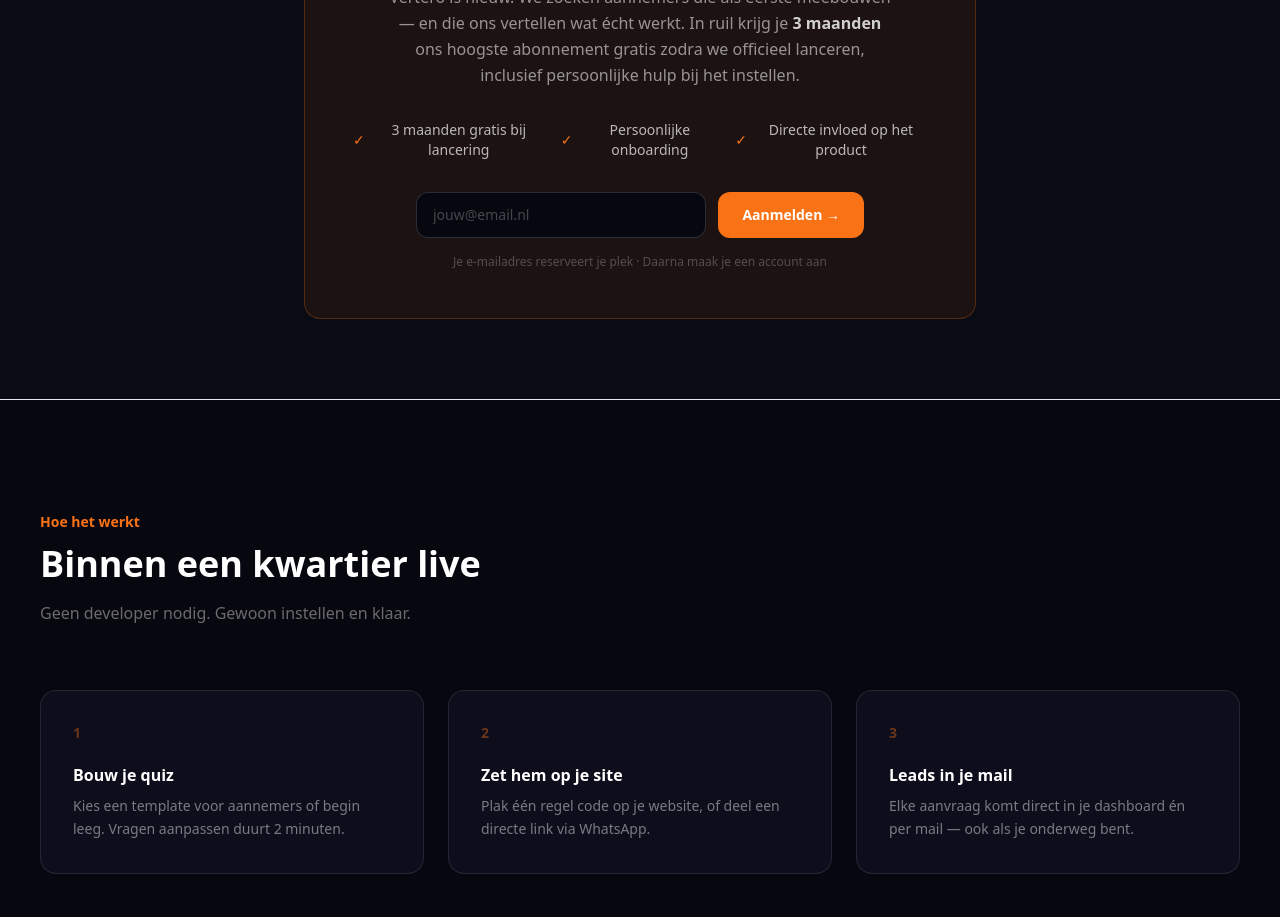
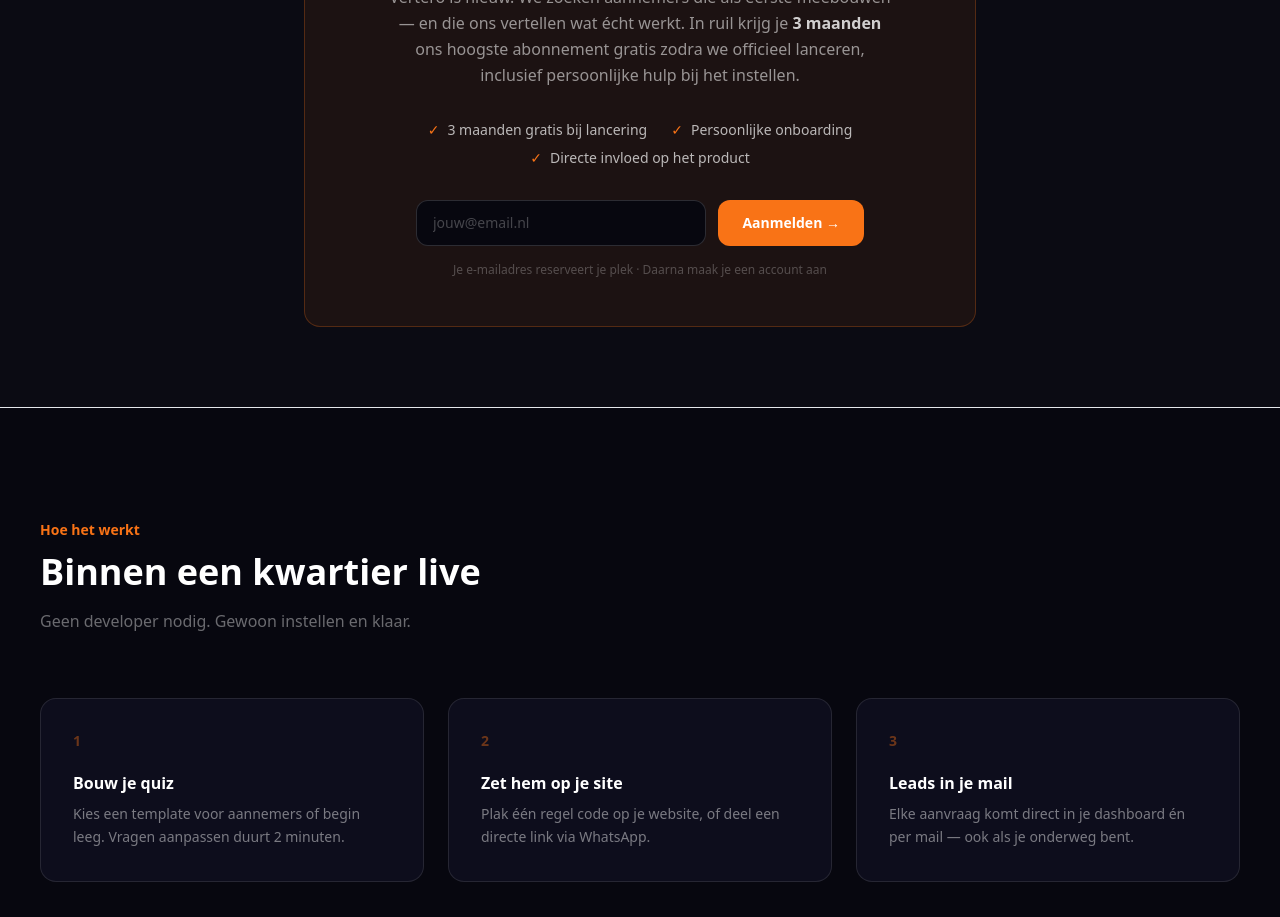
Before and after one commit to VerteroNL/Vertero, a Next.js app: page / in a window 1280 px wide. Shown: the part 1020-1937 px from the top of the page. Built offline with nearby package versions, Linux system fonts and the light colour scheme; no server answers; the database is empty.

Commit message:
style: founding member checkmarks on single row

```diff
--- a/src/app/page.tsx
+++ b/src/app/page.tsx
@@ -105,7 +105,7 @@
               Vertero is nieuw. We zoeken aannemers die als eerste meebouwen — en die ons vertellen wat écht werkt.
               In ruil krijg je <strong className="text-white/80">3 maanden</strong> ons hoogste abonnement gratis zodra we officieel lanceren, inclusief persoonlijke hulp bij het instellen.
             </p>
-            <ul className="flex flex-col sm:flex-row gap-4 justify-center mb-8">
+            <ul className="flex flex-row flex-wrap gap-x-6 gap-y-2 justify-center mb-8">
               {['3 maanden gratis bij lancering', 'Persoonlijke onboarding', 'Directe invloed op het product'].map(f => (
                 <li key={f} className="flex items-center justify-center gap-2 text-sm text-white/70">
                   <span className="text-[#f97316]">✓</span> {f}
```
